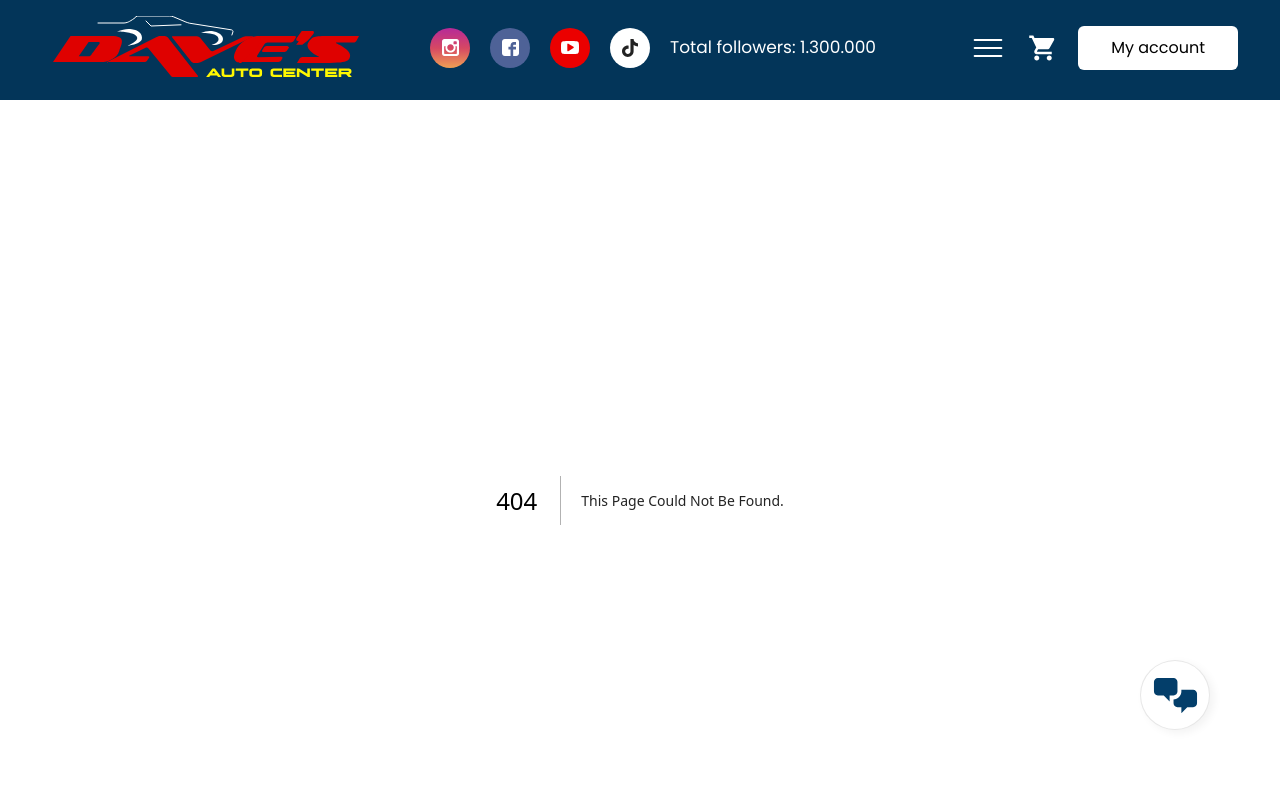
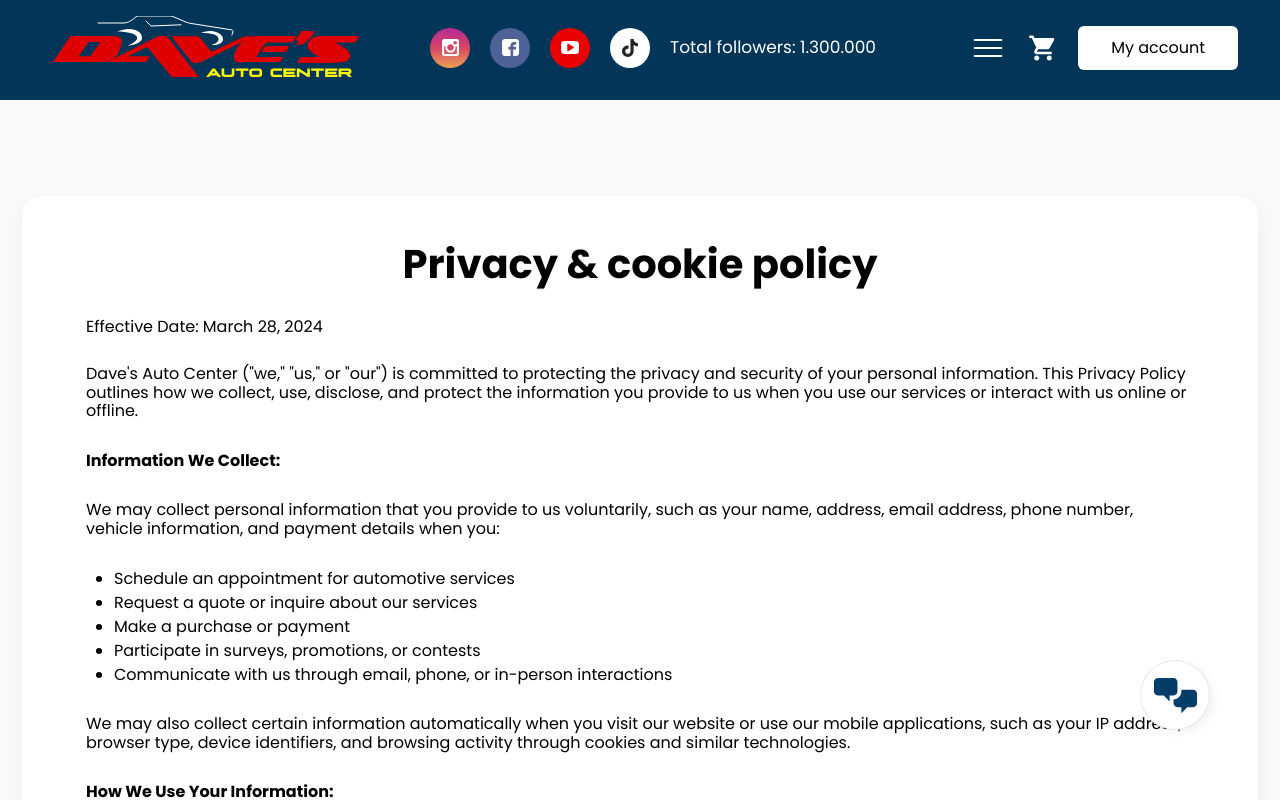
Before and after one commit to AzamjonKobulov/daves-auto-center, a Next.js app: page /privacy-policy in a window 1280 px wide. Before the commit this address had no page. Shown: the top 800 px of the page. Built offline with nearby package versions, Linux system fonts and the light colour scheme.

Commit message:
add/privacy-policy page

```diff
--- a/src/app/privacy/page.tsx
+++ b/src/app/privacy-policy/page.tsx
@@ -7,7 +7,7 @@ const page = () => {
         <h1 className="text-2xl sm:text-3xl lg:text-[2.5rem] font-bold text-center">
           Privacy & cookie policy
         </h1>
-        <div className="text-sm lg:text-base space-y-5 lg:space-y-7 mt-9">
+        <div className="text-sm lg:text-base space-y-5 lg:space-y-7 mt-5 lg:mt-9">
           <p>Effective Date: March 28, 2024</p>
           <p>
             Dave&apos;s Auto Center (&quot;we,&quot; &quot;us,&quot; or
```
